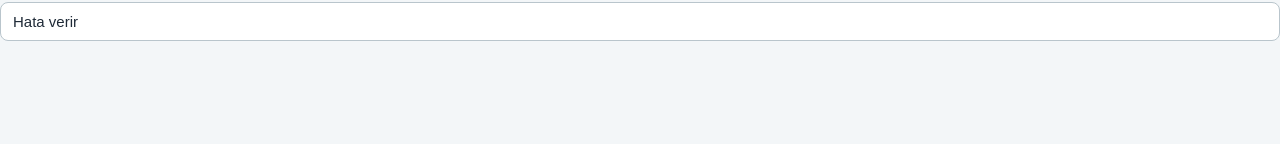
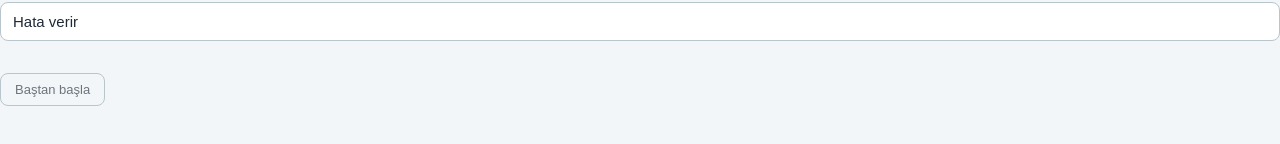
Before and after one commit to YagmurPluvia/educationSystemDisagne, a React (Vite) app: page / in a window 1280 px wide. Shown: the part 568-712 px from the top of the page. Built offline with nearby package versions, Linux system fonts and the light colour scheme.

Commit message:
Add localStorage progress

```diff
--- a/src/App.css
+++ b/src/App.css
@@ -106,3 +106,14 @@
   border: 1px solid #e36414;
   font-weight: 600;
 }
+.reset {
+  display: block;
+  margin-top: 32px;
+  padding: 8px 14px;
+  border: 1px solid #b9c5cc;
+  border-radius: 8px;
+  background: transparent;
+  color: #6c757d;
+  font-size: 13px;
+  cursor: pointer;
+}
--- a/src/App.jsx
+++ b/src/App.jsx
@@ -3,18 +3,27 @@ import lessons from './content/lessons.json'
 import LessonCard from './components/LessonCard'
 import BadgeList from './components/BadgeList'
 import { getEarnedIds } from './gamification/badges'
+import {
+  loadProgress,
+  saveProgress,
+  clearProgress,
+  DEFAULT_STATE,
+} from './storage/progress'
 import './App.css'
 
 const POINTS_PER_CORRECT = 10
 const POINTS_PER_LEVEL = 30
 
+const initial = loadProgress()
+initial.index = Math.min(Math.max(initial.index, 0), lessons.length)
+
 function App() {
-  const [index, setIndex] = useState(0)
+  const [index, setIndex] = useState(initial.index)
   const [answered, setAnswered] = useState(false)
-  const [points, setPoints] = useState(0)
-  const [streak, setStreak] = useState(0)
-  const [bestStreak, setBestStreak] = useState(0)
-  const [correct, setCorrect] = useState(0)
+  const [points, setPoints] = useState(initial.points)
+  const [streak, setStreak] = useState(initial.streak)
+  const [bestStreak, setBestStreak] = useState(initial.bestStreak)
+  const [correct, setCorrect] = useState(initial.correct)
 
   const finished = index >= lessons.length
   const progress = Math.round((index / lessons.length) * 100)
@@ -42,7 +51,19 @@ function App() {
   }
 
   function next() {
-    setIndex(index + 1)
+    const newIndex = index + 1
+    setIndex(newIndex)
+    setAnswered(false)
+    saveProgress({ index: newIndex, points, streak, bestStreak, correct })
+  }
+
+  function reset() {
+    clearProgress()
+    setIndex(DEFAULT_STATE.index)
+    setPoints(DEFAULT_STATE.points)
+    setStreak(DEFAULT_STATE.streak)
+    setBestStreak(DEFAULT_STATE.bestStreak)
+    setCorrect(DEFAULT_STATE.correct)
     setAnswered(false)
   }
 
@@ -88,6 +109,10 @@ function App() {
           )}
         </>
       )}
+
+      <button className="reset" onClick={reset}>
+        Baştan başla
+      </button>
     </main>
   )
 }
--- /dev/null
+++ b/src/storage/progress.js
@@ -0,0 +1,35 @@
+const KEY = 'microlearn-progress-v1'
+
+export const DEFAULT_STATE = {
+  index: 0,
+  points: 0,
+  streak: 0,
+  bestStreak: 0,
+  correct: 0,
+}
+
+export function loadProgress() {
+  try {
+    const raw = localStorage.getItem(KEY)
+    if (!raw) return { ...DEFAULT_STATE }
+    return { ...DEFAULT_STATE, ...JSON.parse(raw) }
+  } catch {
+    return { ...DEFAULT_STATE }
+  }
+}
+
+export function saveProgress(state) {
+  try {
+    localStorage.setItem(KEY, JSON.stringify(state))
+  } catch {
+    // Depolama kapalıysa uygulama yine çalışır, sadece kayıt tutulmaz
+  }
+}
+
+export function clearProgress() {
+  try {
+    localStorage.removeItem(KEY)
+  } catch {
+    // Yoksay
+  }
+}
```
